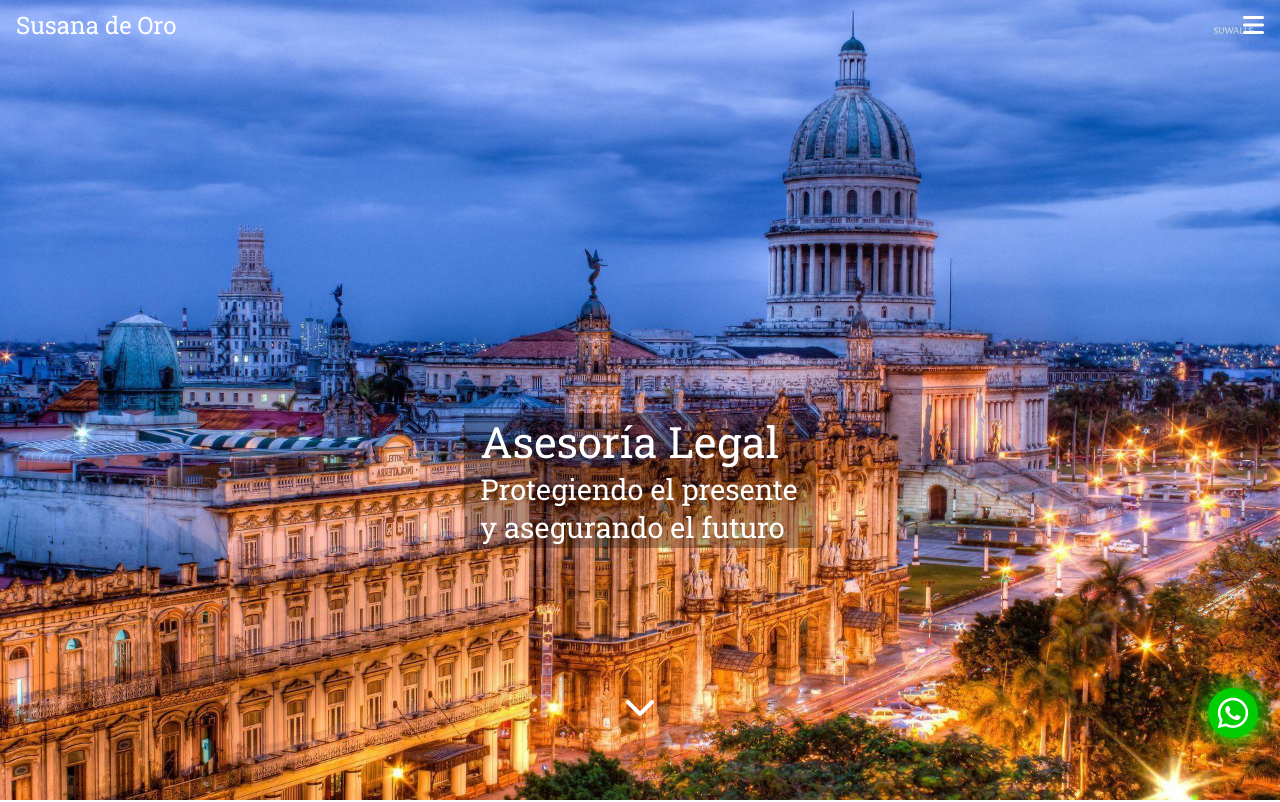
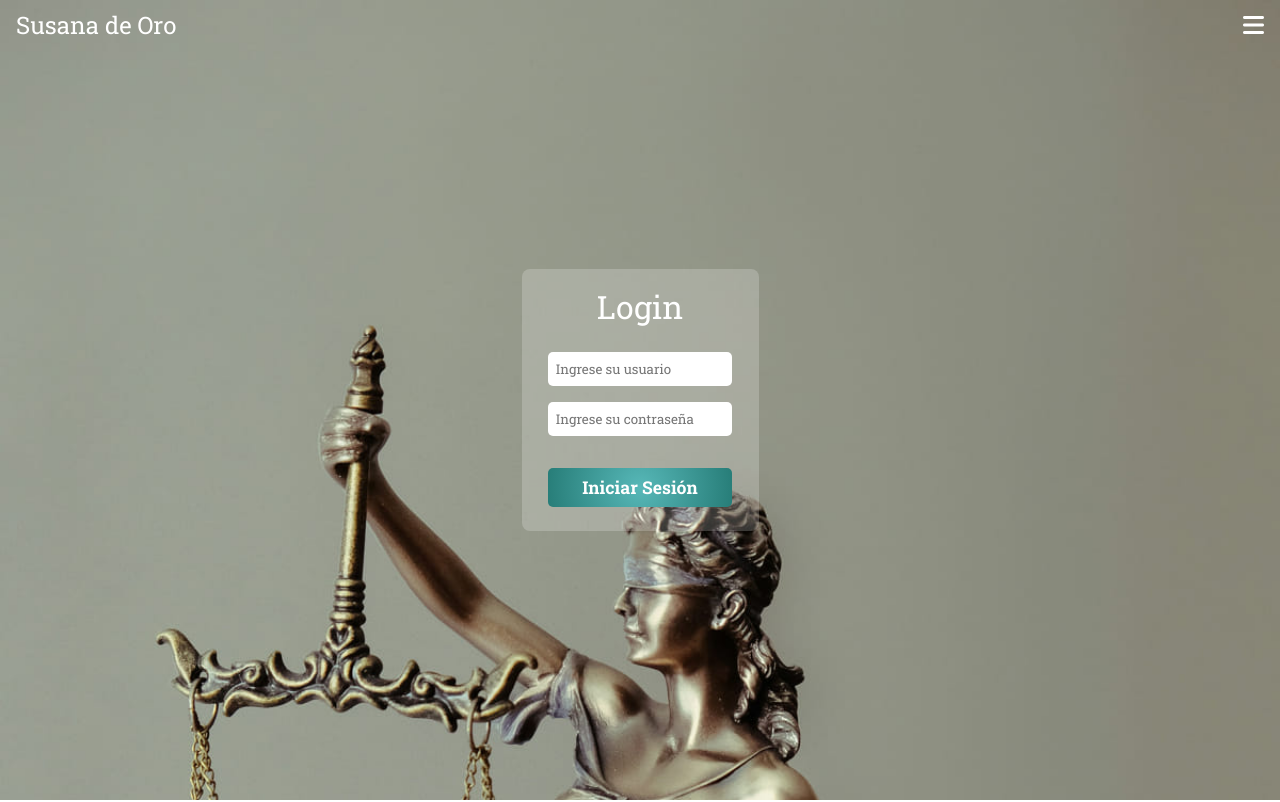
Before and after one commit to dttrujillo00/susana-de-oro, a React (Vite) app: page /login in a window 1280 px wide. Shown: the top 802 px of the page. Built offline with nearby package versions, Linux system fonts and the light colour scheme; no server answers.

Commit message:
login funcional hasta la parte de verificar si el usuario y password son correctos

```diff
--- a/src/App.tsx
+++ b/src/App.tsx
@@ -1,5 +1,5 @@
 import { createBrowserRouter, RouterProvider } from "react-router-dom"
-import { ArticlePage, Dashboard, Home, Layout } from "./pages"
+import { ArticlePage, Dashboard, Home, Layout, LoginPage } from "./pages"
 
 
 export const App = () => {
@@ -22,6 +22,10 @@
           element: <Dashboard />
         },
         {
+          path: '/login',
+          element: <LoginPage />
+        },
+        {
           path: '*',
           element: <Home />
         }
--- a/src/components/FormContact/FormContact.css
+++ b/src/components/FormContact/FormContact.css
@@ -21,7 +21,7 @@
 }
 
 .form input, .form textarea {
-    margin-bottom: .6rem;
+    margin-bottom: 1rem;
     padding: .5rem;
     border: none;
     /* border: 2px solid lightskyblue; */
@@ -37,10 +37,12 @@
     background: radial-gradient(circle, rgba(87,184,184,1) 0%, rgba(39,125,120,1) 100%);
     border: none;
     padding: .5rem 0;
+    margin-top: 1rem;
     border-radius: 5px;
 }
 
-.form button span {
+.form button span,
+.form button {
     font-weight: bold;
     color: white;
     font-size: 1.1rem;
--- a/src/components/FormContact/FormContact.tsx
+++ b/src/components/FormContact/FormContact.tsx
@@ -27,9 +27,7 @@
         <form className='form' ref={ form } onSubmit={ sendEmail }>
             <input type="text" name='user_name' placeholder='Ingrese su nombre*' autoComplete='off' required />
             <input type="email" name='user_email' placeholder='correo@email.com*' autoComplete='off' required />
-            <textarea name="message" placeholder='Deja tu mensaje por aquí*' required>
-
-            </textarea>
+            <textarea name="message" placeholder='Deja tu mensaje por aquí*' required></textarea>
 
             <button type="submit">
                 <span>Enviar <i className='fa-regular fa-paper-plane'></i> </span>
--- a/src/index.css
+++ b/src/index.css
@@ -95,7 +95,6 @@
 ARTICLE PAGE STYLES
 **************************/
 .article-page {
-  margin-top: 50px;
   width: 90%;
   margin: 50px auto;
 }
@@ -112,3 +111,29 @@
   margin-top: 50px;
   height: 1000px;
 }
+
+/**************************
+LOGIN STYLES
+**************************/
+.login-page {
+  background-image: url('/woman-law.jpg');
+  background-position: left left;
+  background-size: cover;
+  height: 100vh;
+  display: flex;
+  justify-content: center;
+  align-items: center;
+}
+
+.login-page .login-container {
+  background-color: rgba(255, 255, 255, .2);
+  border-radius: .5rem;
+  padding: 1rem;
+}
+
+.login-page h1 {
+  text-align: center;
+  margin-bottom: 1rem;
+  color: white;
+  font-size: 2rem;
+}
--- /dev/null
+++ b/src/interfaces/user.ts
@@ -0,0 +1,4 @@
+export interface User {
+    username: string;
+    password: string;
+}
--- a/src/pages/Layout.tsx
+++ b/src/pages/Layout.tsx
@@ -22,7 +22,6 @@
   }
 
   const onCloseMenu = (e: React.SyntheticEvent) => {
-    e.preventDefault();
     setListNavClassName('list-nav');
     document.querySelector(`.${e.currentTarget.id}`)?.scrollIntoView({ behavior: 'smooth' })
   }
--- /dev/null
+++ b/src/pages/LoginPage.tsx
@@ -0,0 +1,52 @@
+import { SyntheticEvent, useState } from "react"
+import { User } from "../interfaces/user"
+import { verifylogin } from "../services/verifyLogin"
+
+
+export const LoginPage = () => {
+
+    const [username, setUsername] = useState<string>('')
+    const [password, setPassword] = useState<string>('')
+
+    const onHandleSubmit = async (e: SyntheticEvent<HTMLFormElement>) => {
+
+        e.preventDefault();
+
+        const formData: User = {
+            username,
+            password,
+        }
+
+        const loginInfo = await verifylogin(formData);
+
+        if (loginInfo.body) {
+            console.log('Login OK')
+        } else {
+            console.log('Login ERROR')
+        }
+     }
+
+     const onUsernameChange = (e: SyntheticEvent<HTMLInputElement>) => {
+        setUsername(e.currentTarget.value)
+      }
+
+     const onPasswordChange = (e: SyntheticEvent<HTMLInputElement>) => {
+        setPassword(e.currentTarget.value)
+      }
+
+
+  return (
+    <div className="login-page">
+
+        <div className="login-container">
+            <h1>Login</h1>
+
+            <form className="form" onSubmit={ onHandleSubmit }>
+                <input value={ username } onChange={ onUsernameChange } type="text" placeholder="Ingrese su usuario" />
+                <input value={ password } onChange={ onPasswordChange } type="password" placeholder="Ingrese su contraseña" />
+                <button type="submit">Iniciar Sesión</button>
+            </form>
+        </div>
+    </div>
+  )
+}
--- a/src/pages/index.ts
+++ b/src/pages/index.ts
@@ -2,3 +2,4 @@
 export * from './Home'
 export * from './Layout'
 export * from './ArticlePage'
+export * from './LoginPage'
--- /dev/null
+++ b/src/services/verifyLogin.ts
@@ -0,0 +1,14 @@
+import { User } from "../interfaces/user";
+
+export const verifylogin = async (data: User) => {
+    const response = await fetch('https://server-susana-de-oro.onrender.com/login', {
+        method: 'POST',
+        headers: {
+            'Content-Type' : 'application/json'
+        },
+        body: JSON.stringify(data)
+    })
+    const jsonresponse = await response.json();
+
+    return jsonresponse;
+}
```
